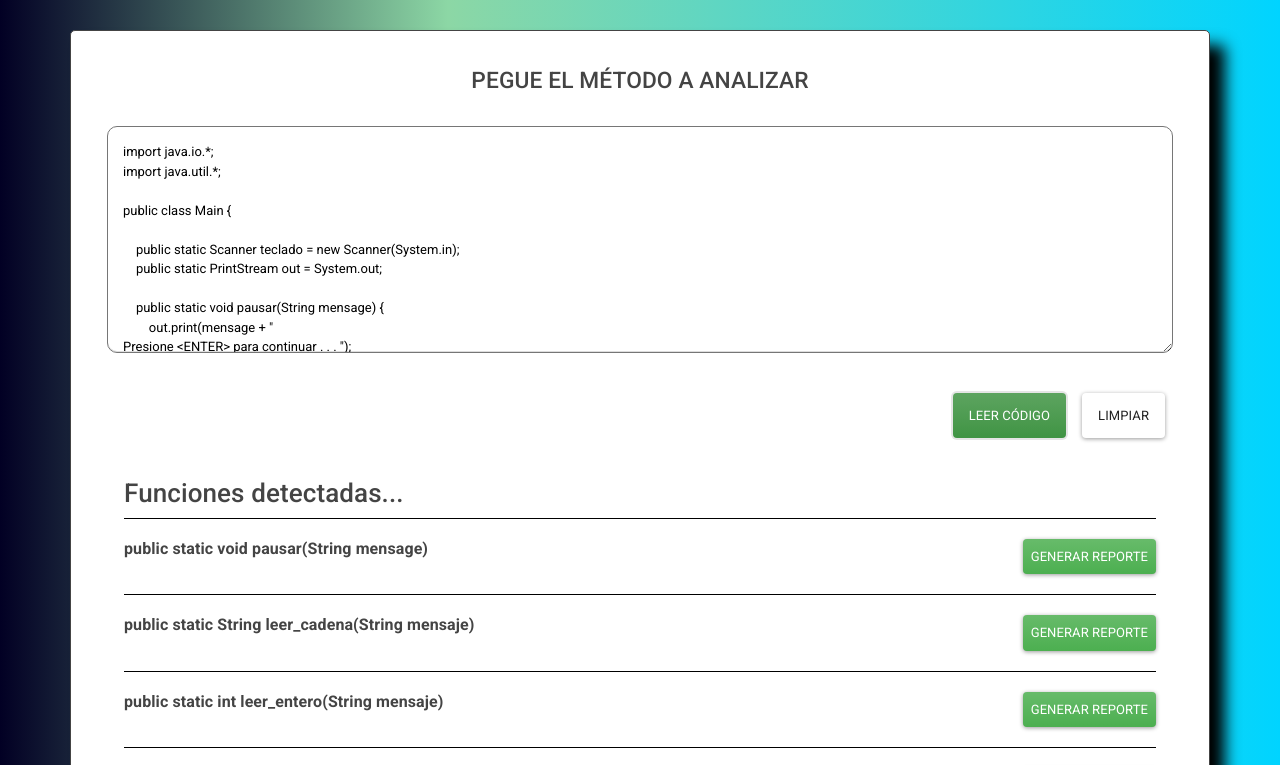
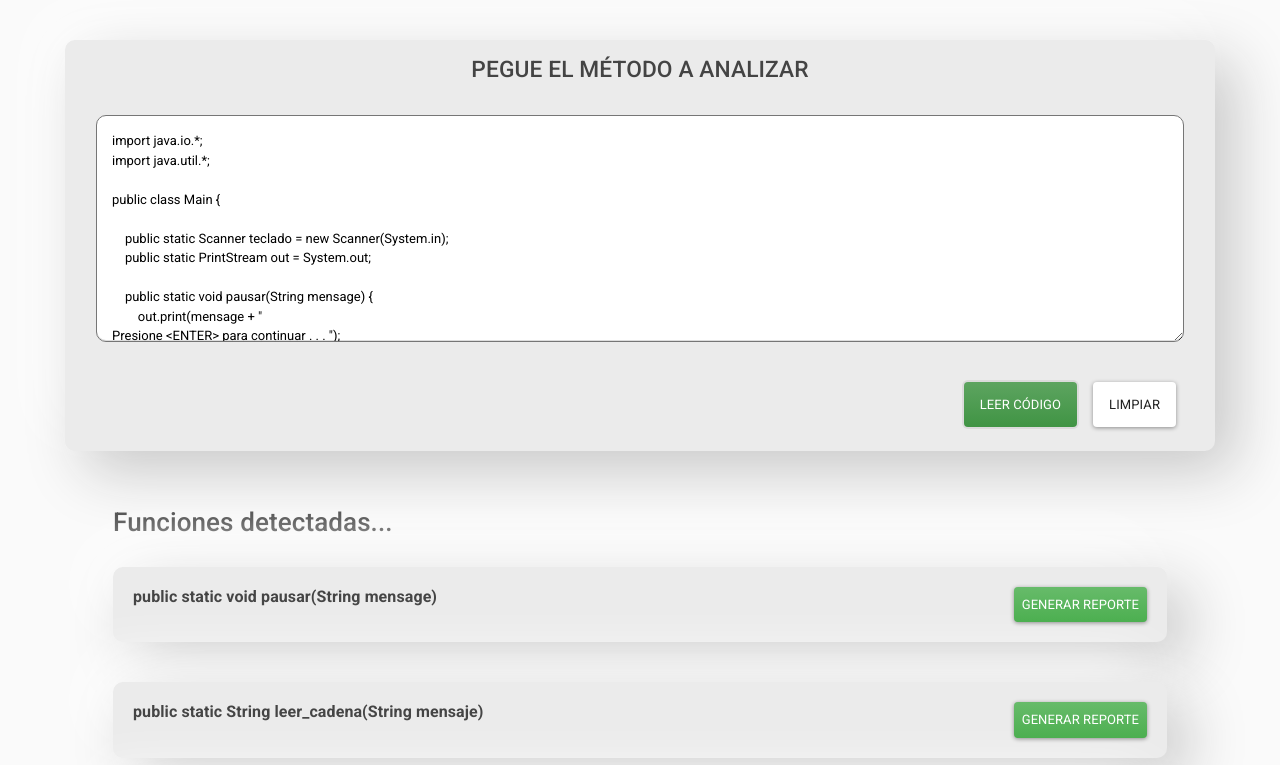
Before and after one commit to juanpablodelgreco/herramienta-de-testing, a plain HTML site: page index.html in a window 1280 px wide. Both pictures are taken after a click on the button "LEER CÓDIGO". Shown: the top 765 px of the page. Drawn offline with nearby package versions, Linux system fonts and the light colour scheme; some packages are replaced by stand-ins of ours; a script that the page names is missing.

Commit message:
Adding neomorphism

```diff
--- a/index.html
+++ b/index.html
@@ -13,7 +13,9 @@
 </head>
 
 <body>
-  <div class="container bg-secondary border-gradient">
+  <div class="container">
+    <div class="row neomorphism">
+      <div class="col">
         <div class="code_container">
           <h3 class="m-3">PEGUE EL MÉTODO A ANALIZAR</h3>
           <textarea class="m-3" id="input-code" rows="10" cols="100"></textarea>
@@ -21,6 +23,8 @@
         <div class="row m-3 button_container">
           <button class="btn btn-success m-2" type="button" onclick="showMetrics()">Leer código</button>
           <button class="btn btn-secondary m-2" type="button" onclick="clearCode()">Limpiar</button>
+        </div>
+      </div>
     </div>
     <div class="row">
       <div class="col">
--- a/src/js/DOMhandlers.js
+++ b/src/js/DOMhandlers.js
@@ -23,7 +23,7 @@ function generateHtml({fnSign, totalLines, codeLines, complex, fanIn, fanOut, bl
   const formatedFnSing = fnSign.trim().replaceAll("<", "&#60").replaceAll(">", "&#62")
   let html =
     `
-    <div id="${formatedFnSing}" class="result closed">
+    <div id="${formatedFnSing}" class="result neomorphism closed">
       <h4><strong>${formatedFnSing}</strong></h4>
       <div class="report">
         <h4>Lineas totales: ${totalLines}</h4>
--- a/src/styles/index.css
+++ b/src/styles/index.css
@@ -1,7 +1,6 @@
 body {
   min-height: 100vh;
-  background: rgb(2, 0, 36);
-  background: linear-gradient(90deg, rgba(2, 0, 36, 1) 0%, rgba(140, 215, 165, 1) 35%, rgba(0, 212, 255, 1) 100%);
+  background: #fafafa;
 
   display: flex;
   align-items: center;
@@ -11,6 +10,10 @@ body {
   padding: 10px;
   margin-top: 30px;
   margin-bottom: 30px;
+
+  display: flex;
+  flex-direction: column;
+  gap: 40px;
 }
 
 .code_container {
@@ -59,9 +62,16 @@ h4 {
 
 .result {
   display: flex;
-  padding: 20px 0;
-  border-top: 1px solid black;
+  padding: 20px;
+  margin: 20px 0;
   scroll-snap-align: center;
+}
+
+.neomorphism {
+  border-radius: 10px;
+  background: #ebebeb;
+  box-shadow:  20px 20px 60px #c8c8c8,
+              -20px -20px 60px #ffffff;
 }
 
 .result.closed {
```
Lines whose indentation alone changed are shown as unchanged.
